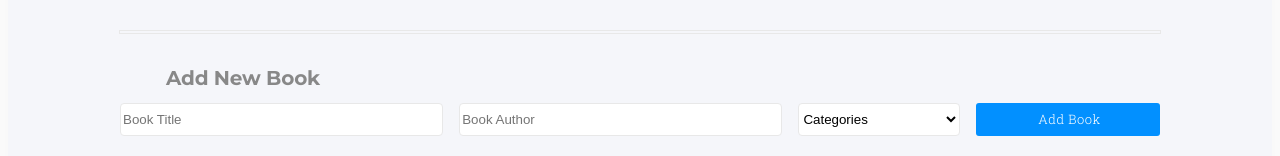
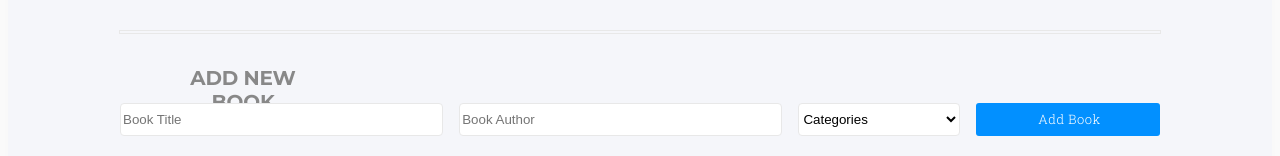
Before and after one commit to iamsjunaid/Bookstore, a React (Create React App) app: page / in a window 1280 px wide. Shown: the part 191-347 px from the top of the page. Built offline with nearby package versions, Linux system fonts and the light colour scheme; no server answers.

Commit message:
capitalize title

```diff
--- a/src/components/AddBook.jsx
+++ b/src/components/AddBook.jsx
@@ -40,7 +40,9 @@ const AddBook = () => {
 
   return (
     <div className="add-book-form">
-      <h1 className="title-add-book">Add New Book</h1>
+      <div className="title-container">
+        <h1 className="title-add-book">ADD NEW BOOK</h1>
+      </div>
       <form action="submit">
         <input type="text" name="title" id="name" value={newBook.title} placeholder="Book Title" onChange={handleChange} />
         <input type="text" name="author" id="author" value={newBook.author} placeholder="Book Author" onChange={handleChange} />
```
